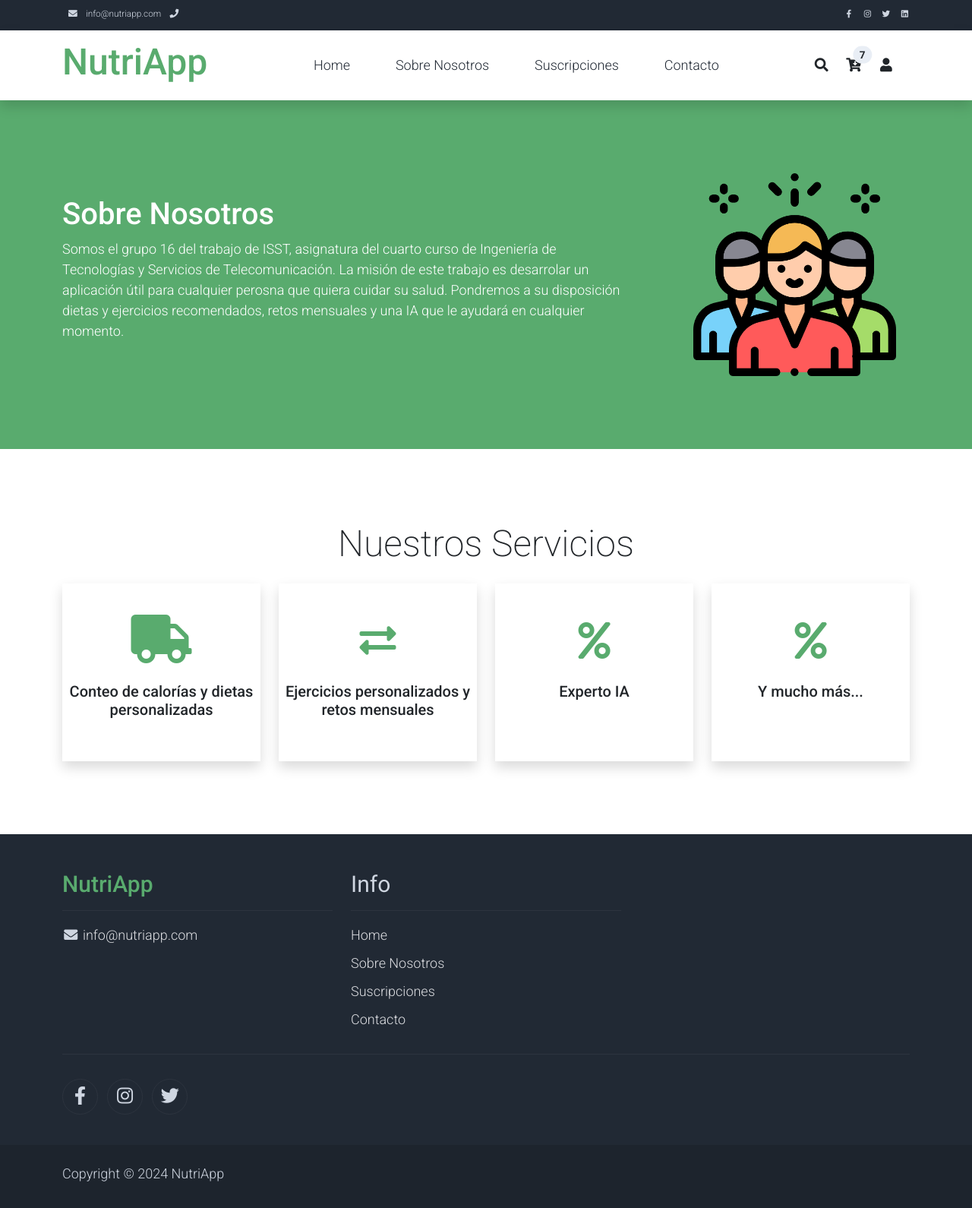
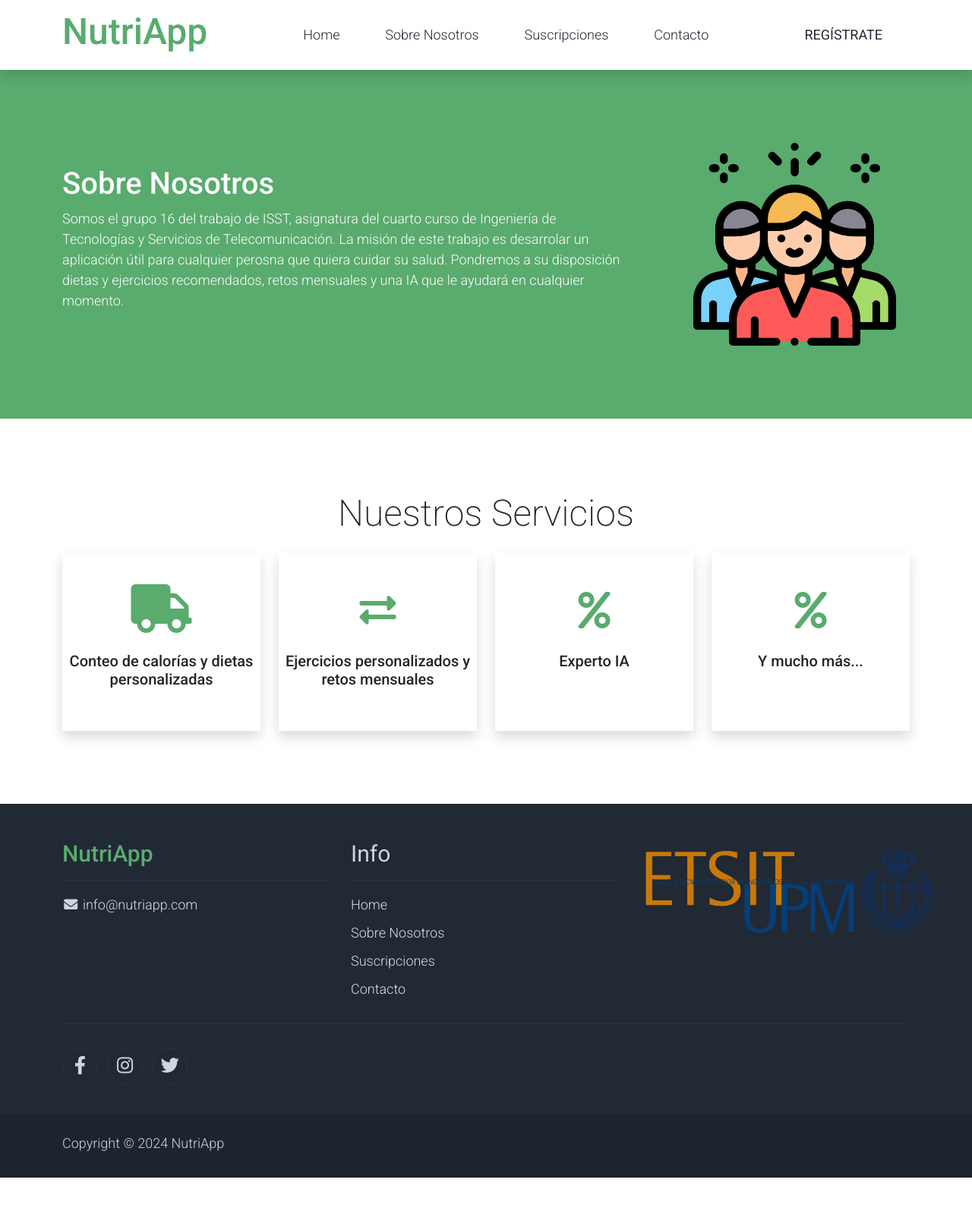
Before and after one commit to jorgeperezdegarrastazu/ISST-G16, a PHP site: page /about.php in a window 1280 px wide. Shown: the whole page at 76% size. After the commit the page ends 1550 px from the top, so only its background shows below. Run offline with PHP 8.4, Linux system fonts and the light colour scheme.

Commit message:
Retoques finales pagina principal. *Falta el texto de las suscripciones

```diff
--- a/about.php
+++ b/about.php
@@ -20,32 +20,12 @@
 </head>
 
 <body>
-    <!-- Barra Navegación -->
-    <nav class="navbar navbar-expand-lg bg-dark navbar-light d-none d-lg-block" id="templatemo_nav_top">
-        <div class="container text-light">
-            <div class="w-100 d-flex justify-content-between">
-                <div>
-                    <i class="fa fa-envelope mx-2"></i>
-                    <a class="navbar-sm-brand text-light text-decoration-none" href="mailto:info@company.com">info@nutriapp.com</a>
-                    <i class="fa fa-phone mx-2"></i>
-                </div>
-                <div>
-                    <a class="text-light" href="https://fb.com/templatemo" target="_blank" rel="sponsored"><i class="fab fa-facebook-f fa-sm fa-fw me-2"></i></a>
-                    <a class="text-light" href="https://www.instagram.com/" target="_blank"><i class="fab fa-instagram fa-sm fa-fw me-2"></i></a>
-                    <a class="text-light" href="https://twitter.com/" target="_blank"><i class="fab fa-twitter fa-sm fa-fw me-2"></i></a>
-                    <a class="text-light" href="https://www.linkedin.com/" target="_blank"><i class="fab fa-linkedin fa-sm fa-fw"></i></a>
-                </div>
-            </div>
-        </div>
-    </nav>
-    <!-- Barra Navegación -->
-
 
     <!-- Header -->
     <nav class="navbar navbar-expand-lg navbar-light shadow">
         <div class="container d-flex justify-content-between align-items-center">
 
-            <a class="navbar-brand text-success logo h1 align-self-center" href="index.html">
+            <a class="navbar-brand text-success logo h1 align-self-center" href="index.php">
                 NutriApp
             </a>
 
@@ -57,16 +37,16 @@
                 <div class="flex-fill">
                     <ul class="nav navbar-nav d-flex justify-content-between mx-lg-auto">
                         <li class="nav-item">
-                            <a class="nav-link" href="index.html">Home</a>
+                            <a class="nav-link" href="index.php">Home</a>
                         </li>
                         <li class="nav-item">
-                            <a class="nav-link" href="about.html">Sobre Nosotros</a>
+                            <a class="nav-link" href="about.php">Sobre Nosotros</a>
                         </li>
                         <li class="nav-item">
-                            <a class="nav-link" href="suscription.html">Suscripciones</a>
+                            <a class="nav-link" href="suscription.php">Suscripciones</a>
                         </li>
                         <li class="nav-item">
-                            <a class="nav-link" href="contact.html">Contacto</a>
+                            <a class="nav-link" href="contact.php">Contacto</a>
                         </li>
                     </ul>
                 </div>
@@ -79,17 +59,16 @@
                             </div>
                         </div>
                     </div>
-                    <a class="nav-icon d-none d-lg-inline" href="#" data-bs-toggle="modal" data-bs-target="#templatemo_search">
-                        <i class="fa fa-fw fa-search text-dark mr-2"></i>
-                    </a>
-                    <a class="nav-icon position-relative text-decoration-none" href="#">
-                        <i class="fa fa-fw fa-cart-arrow-down text-dark mr-1"></i>
-                        <span class="position-absolute top-0 left-100 translate-middle badge rounded-pill bg-light text-dark">7</span>
-                    </a>
-                    <a class="nav-icon position-relative text-decoration-none" href="#" onclick="toggleLoginPanel()">
-                        <i class="fa fa-fw fa-user text-dark mr-3"></i>
+                    <a class="nav-icon position-relative text-decoration-none" href="#"  data-bs-toggle="modal" data-bs-target="#templatemo_search" style="display: -webkit-box;">
+                        <span class="nav-link"><strong>REGÍSTRATE</strong></span>
                         <!-- <span class="position-absolute top-0 left-100 translate-middle badge rounded-pill bg-light text-dark">+99</span>   -->
                     </a>
+                    <div>
+
+                    </div>
+                    <!-- <a class="nav-icon position-relative text-decoration-none" href="#">
+                        <i class="fa fa-fw fa-cart-arrow-down text-dark mr-1"></i>
+                    </a> -->
                 </div>
             </div>
 
@@ -97,27 +76,7 @@
     </nav>
     <!-- Header -->
 
-    <!-- Panel de inicio de sesión y registro -->
-    <div id="register-panel" style="display: none;">
-        <!-- Formulario de registro (visible por defecto) -->
-        <form id="register-form" action="registro.php" method="post">
-            <input type="text" name="nombre" placeholder="Nombre completo" required>
-            <input type="text" name="username" placeholder="Nombre de usuario" required>
-            <input type="password" name="password" placeholder="Contraseña" required>
-            <button type="submit">Registrarse</button>
-        </form>
 
-        <!-- Enlace para ir al formulario de inicio de sesión -->
-        <p>¿Ya tienes una cuenta? <a href="#" onclick="showLoginForm()">Inicia sesión aquí</a></p>
-    </div>
-    <div id="login-panel" style="display: none;"></div>
-        <!-- Formulario de inicio de sesión (inicialmente oculto) -->
-        <form id="login-form" action="login.php" method="post" style="display: none;">
-            <input type="text" name="username" placeholder="Nombre de usuario" required>
-            <input type="password" name="password" placeholder="Contraseña" required>
-            <button type="submit">Iniciar Sesión</button>
-        </form>
-    </div>
 
     <!-- Modal -->
     <div class="modal fade bg-white" id="templatemo_search" tabindex="-1" role="dialog" aria-labelledby="exampleModalLabel" aria-hidden="true">
@@ -125,16 +84,35 @@
             <div class="w-100 pt-1 mb-5 text-right">
                 <button type="button" class="btn-close" data-bs-dismiss="modal" aria-label="Close"></button>
             </div>
-            <form action="" method="get" class="modal-content modal-body border-0 p-0">
-                <div class="input-group mb-2">
-                    <input type="text" class="form-control" id="inputModalSearch" name="q" placeholder="Search ...">
-                    <button type="submit" class="input-group-text bg-success text-light">
-                        <i class="fa fa-fw fa-search text-white"></i>
-                    </button>
-                </div>
-            </form>
+            <div id="register-panel" style="display: block;">
+                <!-- Formulario de registro (visible por defecto) -->
+                <form id="register-form" action="php/registro.php" method="POST">
+                    <!-- Campos del formulario -->
+                    <input class="modal-content modal-body border-0 p-0" type="text" name="nombre" placeholder="Nombre" >
+                    <input class="modal-content modal-body border-0 p-0" form-control type="text" name="apellido" placeholder="Apellido" >
+                    <input class="modal-content modal-body border-0 p-0"   type="number" name="peso" placeholder="Peso" >
+                    <input  class="modal-content modal-body border-0 p-0" type="number" name="altura" placeholder="Altura en cm" >
+                    <input  class="modal-content modal-body border-0 p-0" type="number" name="edad" placeholder="Edad" >
+                    <input  class="modal-content modal-body border-0 p-0" type="email" name="email" placeholder="Correo electrónico" >
+                    <input  class="modal-content modal-body border-0 p-0" type="text" name="username" placeholder="Nombre de usuario" >
+                    <input class="modal-content modal-body border-0 p-0" type="password" name="contrasena" placeholder="Contraseña" >
+                    <button class="modal-content modal-body border-0 p-0" type="submit">Registrarse</button>
+                </form>
+
+                <!-- Enlace para ir al formulario de inicio de sesión -->
+                <p>¿Ya tienes una cuenta? Inicia sesión</a></p>
+            </div>
+            <div id="login-panel" style="display: block;"></div>
+                <!-- Formulario de inicio de sesión (inicialmente oculto) -->
+                <form id="login-form" action="php/login.php" method="POST">
+                    <input class="modal-content modal-body border-0 p-0" type="text" name="username" placeholder="Nombre de usuario" >
+                    <input class="modal-content modal-body border-0 p-0" type="password" name="password" placeholder="Contraseña" >
+                    <button class="modal-content modal-body border-0 p-0" type="submit-login">Iniciar Sesión</button>
+                </form>
+            </div>
         </div>
     </div>
+
 
 
 
@@ -215,11 +193,15 @@
                 <div class="col-md-4 pt-5">
                     <h2 class="h2 text-light border-bottom pb-3 border-light"><strong>Info</strong></h2>
                     <ul class="list-unstyled text-light footer-link-list">
-                        <li><a class="text-decoration-none" href="index.html">Home</a></li>
-                        <li><a class="text-decoration-none" href="about.html">Sobre Nosotros</a></li>
-                        <li><a class="text-decoration-none" href="shop.html">Suscripciones</a></li>
-                        <li><a class="text-decoration-none" href="index.contact">Contacto</a></li>
+                        <li><a class="text-decoration-none" href="index.php">Home</a></li>
+                        <li><a class="text-decoration-none" href="about.php">Sobre Nosotros</a></li>
+                        <li><a class="text-decoration-none" href="shop.php">Suscripciones</a></li>
+                        <li><a class="text-decoration-none" href="contact.php">Contacto</a></li>
                     </ul>
+                </div>
+
+                <div class="col-md-4 pt-5">
+                    <img src="./assets/img/LOGO_ESCUELA.png" alt="Logo de la ETSIT" style="width: 110%; height: auto; opacity:0.8">
                 </div>
 
             </div>
```
Also changed, not shown: contact.php (renamed from contact.html, +48 -65 lines), index.php (+22 -66 lines), suscription.php (renamed from suscription.html, +54 -54 lines), README.md, assets/img/LOGO_ESCUELA.png (added), 1 other file.
